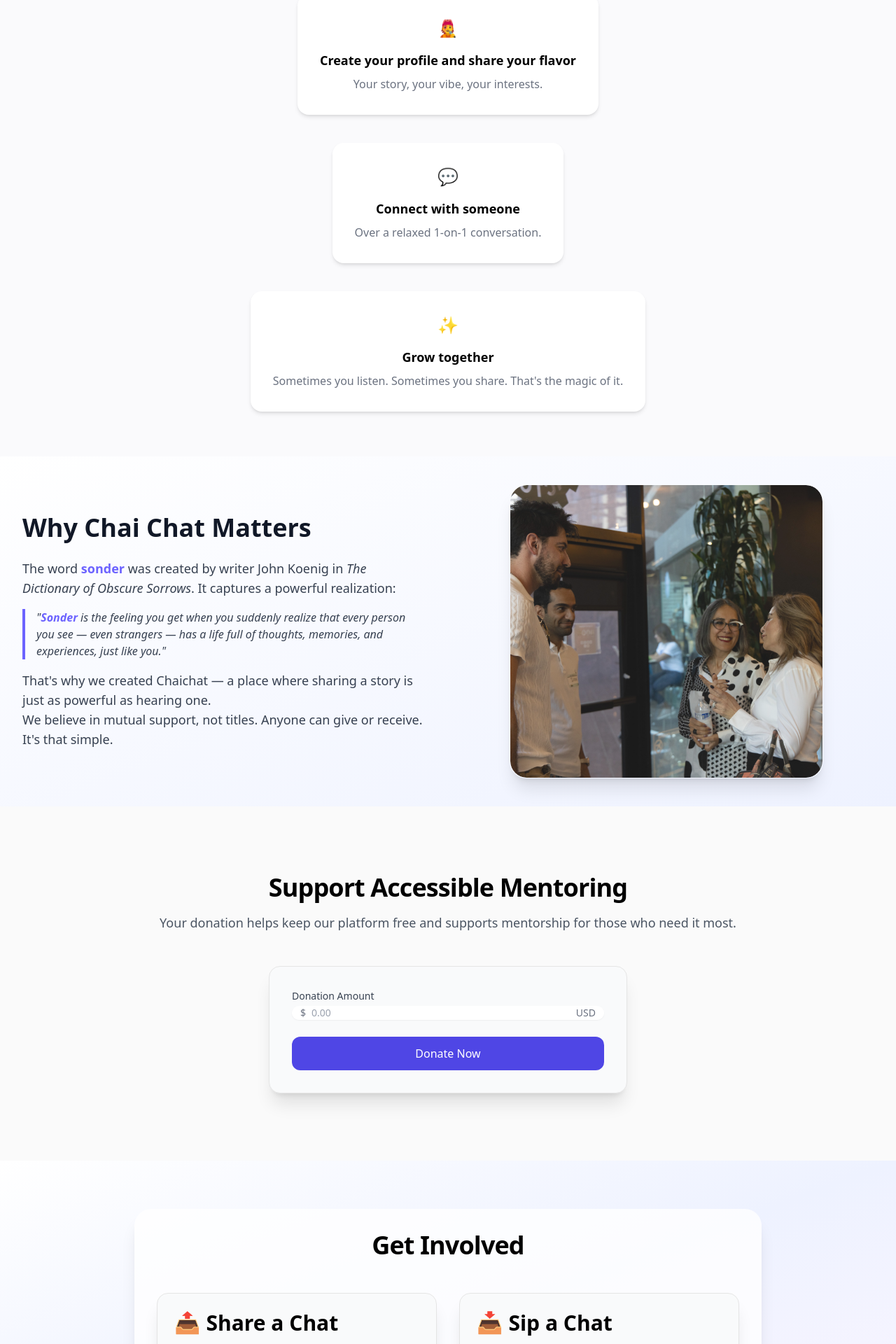
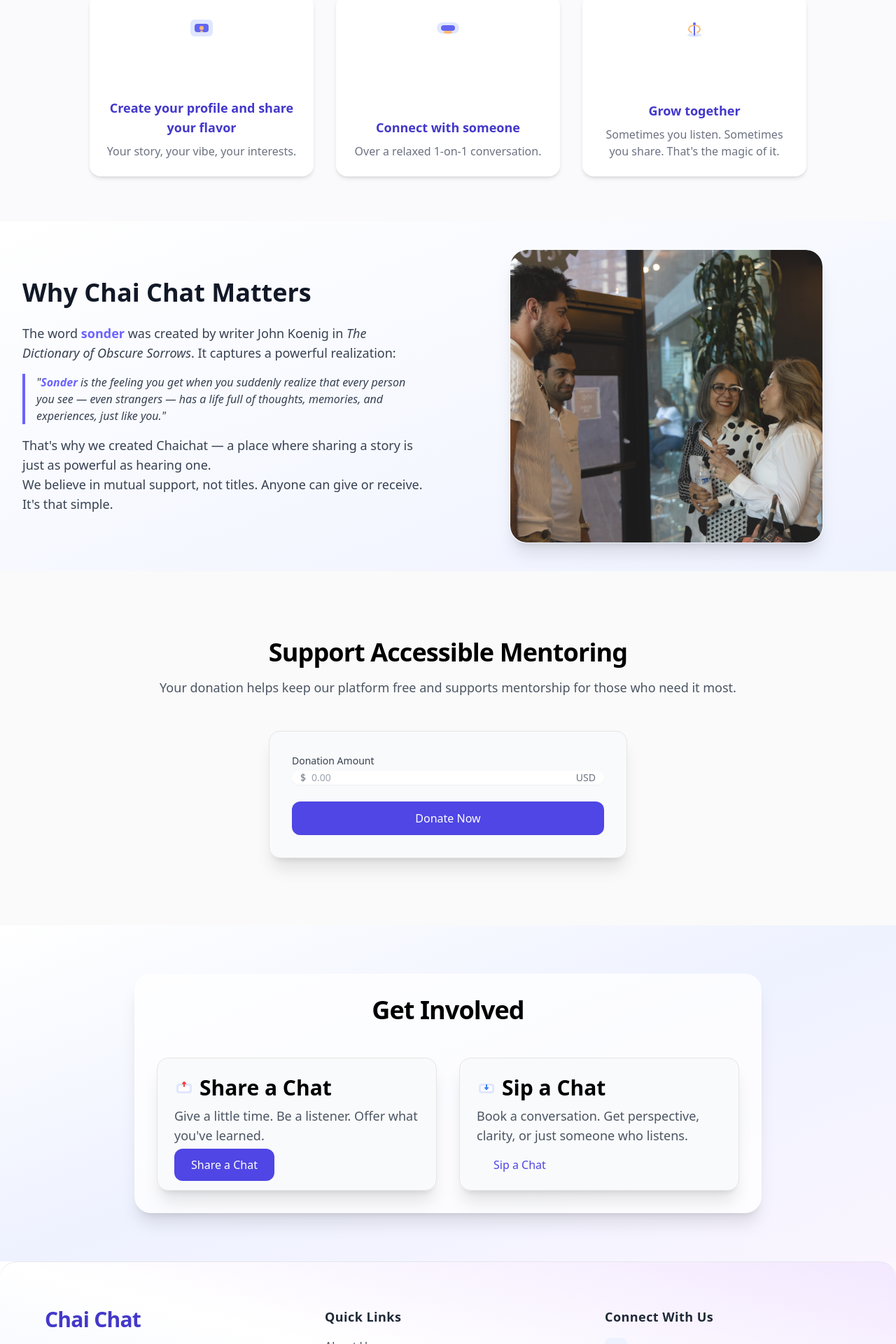
Before and after one commit to miac-design/chaiwithsonder, a Next.js app: page / in a window 1280 px wide. Shown: the part 880-2800 px from the top of the page at 70% size. Built offline with nearby package versions, Linux system fonts and the light colour scheme; no server answers.

Commit message:
style: update How It Works layout, add custom SVG icons, match Get Involved icons, and remove hero section emoji

```diff
--- a/src/app/page.tsx
+++ b/src/app/page.tsx
@@ -34,21 +34,39 @@ function HowItWorksSection() {
     >
       <div className="max-w-7xl mx-auto">
         <h2 className="text-3xl md:text-4xl font-bold text-center mb-12 tracking-tight">How It Works</h2>
-        <div className="flex flex-col gap-10 items-center max-w-2xl mx-auto">
-          <div className="bg-white rounded-2xl shadow-md p-8 text-center">
-            <div className="text-2xl mb-4" role="img" aria-label="profile">🧑‍🎤</div>
-            <div className="font-bold text-lg mb-2">Create your profile and share your flavor</div>
-            <div className="text-gray-500 text-base">Your story, your vibe, your interests.</div>
+        <div className="grid grid-cols-1 md:grid-cols-3 gap-6 md:gap-8 max-w-5xl mx-auto">
+          {/* Step 1: Create Profile */}
+          <div className="bg-white rounded-2xl shadow-md p-6 flex flex-col items-center text-center min-h-[260px] h-full justify-between transition-transform duration-300 hover:-translate-y-1 hover:shadow-xl group">
+            {/* Tea bag/profile SVG icon */}
+            <div className="mb-4 flex items-center justify-center w-12 h-12">
+              <svg width="44" height="44" viewBox="0 0 44 44" fill="none"><rect x="6" y="10" width="32" height="24" rx="6" fill="#E0E7FF"/><rect x="12" y="16" width="20" height="12" rx="4" fill="#6366F1"/><circle cx="22" cy="22" r="3" fill="#FDBA74"/><rect x="20" y="26" width="4" height="2" rx="1" fill="#FDBA74"/></svg>
+            </div>
+            <div>
+              <div className="font-bold text-lg mb-2 text-indigo-700">Create your profile and share your flavor</div>
+              <div className="text-gray-500 text-base">Your story, your vibe, your interests.</div>
+            </div>
           </div>
-          <div className="bg-white rounded-2xl shadow-md p-8 text-center">
-            <div className="text-2xl mb-4" role="img" aria-label="chat">💬</div>
-            <div className="font-bold text-lg mb-2">Connect with someone</div>
-            <div className="text-gray-500 text-base">Over a relaxed 1-on-1 conversation.</div>
+          {/* Step 2: Connect */}
+          <div className="bg-white rounded-2xl shadow-md p-6 flex flex-col items-center text-center min-h-[260px] h-full justify-between transition-transform duration-300 hover:-translate-y-1 hover:shadow-xl group">
+            {/* Chat bubble SVG icon */}
+            <div className="mb-4 flex items-center justify-center w-12 h-12">
+              <svg width="44" height="44" viewBox="0 0 44 44" fill="none"><rect x="6" y="14" width="32" height="16" rx="8" fill="#E0E7FF"/><rect x="12" y="18" width="20" height="8" rx="4" fill="#6366F1"/><rect x="16" y="26" width="12" height="4" rx="2" fill="#FDBA74"/></svg>
+            </div>
+            <div>
+              <div className="font-bold text-lg mb-2 text-indigo-700">Connect with someone</div>
+              <div className="text-gray-500 text-base">Over a relaxed 1-on-1 conversation.</div>
+            </div>
           </div>
-          <div className="bg-white rounded-2xl shadow-md p-8 text-center">
-            <div className="text-2xl mb-4" role="img" aria-label="sparkles">✨</div>
-            <div className="font-bold text-lg mb-2">Grow together</div>
-            <div className="text-gray-500 text-base">Sometimes you listen. Sometimes you share. That's the magic of it.</div>
+          {/* Step 3: Grow Together */}
+          <div className="bg-white rounded-2xl shadow-md p-6 flex flex-col items-center text-center min-h-[260px] h-full justify-between transition-transform duration-300 hover:-translate-y-1 hover:shadow-xl group">
+            {/* Sprout SVG icon */}
+            <div className="mb-4 flex items-center justify-center w-12 h-12">
+              <svg width="44" height="44" viewBox="0 0 44 44" fill="none"><ellipse cx="22" cy="32" rx="10" ry="3" fill="#E0E7FF"/><path d="M22 32V18" stroke="#6366F1" strokeWidth="2" strokeLinecap="round"/><path d="M22 18c-4 0-8 2-8 6 0 2 2 4 4 4" stroke="#FDBA74" strokeWidth="2" strokeLinecap="round"/><path d="M22 18c4 0 8 2 8 6 0 2-2 4-4 4" stroke="#FDBA74" strokeWidth="2" strokeLinecap="round"/><circle cx="22" cy="16" r="2" fill="#6366F1"/></svg>
+            </div>
+            <div>
+              <div className="font-bold text-lg mb-2 text-indigo-700">Grow together</div>
+              <div className="text-gray-500 text-base">Sometimes you listen. Sometimes you share. That's the magic of it.</div>
+            </div>
           </div>
         </div>
       </div>
@@ -254,7 +272,11 @@ export default function Home() {
               className="glass-card p-6 hover:shadow-2xl transition-shadow duration-300"
             >
               <motion.h3 variants={fadeIn} className="heading-3 mb-2 flex items-center gap-2">
-                <span role="img" aria-label="outbox" style={{fontFamily:'Apple Color Emoji,Segoe UI Emoji,NotoColorEmoji,Segoe UI Symbol,sans-serif'}}>📤</span> Share a Chat
+                {/* Share a Chat Icon (Envelope with red up arrow) */}
+                <span className="inline-block align-middle">
+                  <svg width="28" height="28" viewBox="0 0 28 28" fill="none"><rect x="3" y="8" width="22" height="14" rx="4" fill="#E0E7FF"/><rect x="6" y="11" width="16" height="8" rx="2" fill="#fff"/><path d="M14 6v6" stroke="#EF4444" strokeWidth="2" strokeLinecap="round"/><path d="M12 8l2-2 2 2" stroke="#EF4444" strokeWidth="2" strokeLinecap="round" strokeLinejoin="round"/></svg>
+                </span>
+                Share a Chat
               </motion.h3>
               <motion.p variants={fadeIn} className="text-body mb-4">
                 Give a little time. Be a listener. Offer what you've learned.
@@ -270,7 +292,11 @@ export default function Home() {
               className="glass-card p-6 hover:shadow-2xl transition-shadow duration-300"
             >
               <motion.h3 variants={fadeIn} className="heading-3 mb-2 flex items-center gap-2">
-                <span role="img" aria-label="inbox" style={{fontFamily:'Apple Color Emoji,Segoe UI Emoji,NotoColorEmoji,Segoe UI Symbol,sans-serif'}}>📥</span> Sip a Chat
+                {/* Sip a Chat Icon (Envelope with blue down arrow) */}
+                <span className="inline-block align-middle">
+                  <svg width="28" height="28" viewBox="0 0 28 28" fill="none"><rect x="3" y="8" width="22" height="14" rx="4" fill="#E0E7FF"/><rect x="6" y="11" width="16" height="8" rx="2" fill="#fff"/><path d="M14 16v-6" stroke="#3B82F6" strokeWidth="2" strokeLinecap="round"/><path d="M12 14l2 2 2-2" stroke="#3B82F6" strokeWidth="2" strokeLinecap="round" strokeLinejoin="round"/></svg>
+                </span>
+                Sip a Chat
               </motion.h3>
               <motion.p variants={fadeIn} className="text-body mb-4">
                 Book a conversation. Get perspective, clarity, or just someone who listens.
```
